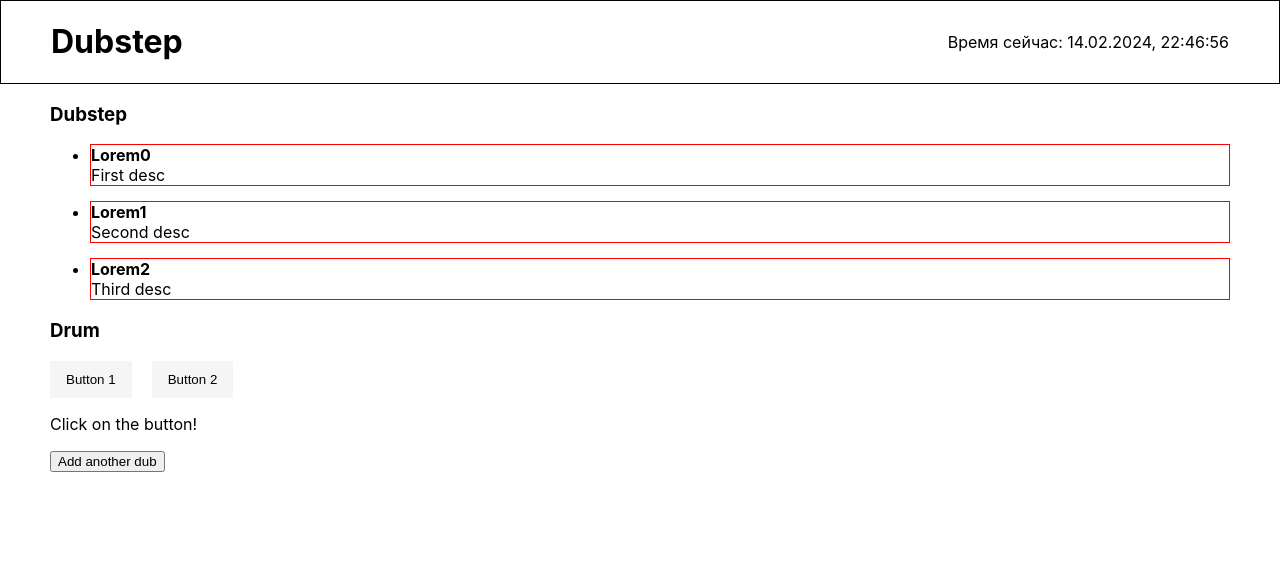
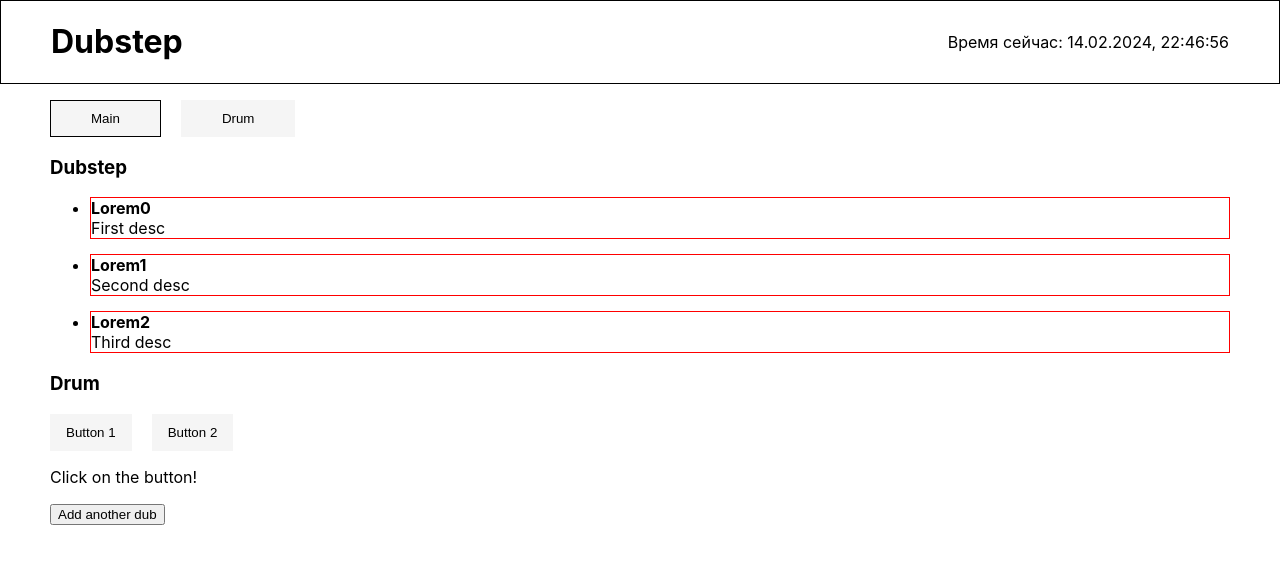
Before and after one commit to AllesKaput/react-tests, a React (Create React App) app: page / in a window 1280 px wide. Shown: the top 564 px of the page. Built offline with nearby package versions, Linux system fonts and the light colour scheme.

Commit message:
Инкапсулированы css стили, добавлено переключение между вкладками страницы

```diff
--- a/src/App.jsx
+++ b/src/App.jsx
@@ -1,22 +1,43 @@
 import "./App.css";
+import { useState } from "react";
 import Header from "./components/header/header.jsx";
 import ParagraphsSection from "./components/paragraphsSection/paragraphSection.jsx";
 import ButtonSection from "./components/buttonSection/buttonSection.jsx";
 import AddChildren from "./components/addChildren/addChildren.jsx";
-import jsonTestData from "./data/test.json";
+import TabSwitchSection from "./components/tabSwitchSection/tabSwitchSectrion.jsx";
+import DrumSection from "./components/drumSection/drumSection.jsx";
 
-console.log(jsonTestData);
+// import jsonTestData from "./data/test.json";
+// console.log(jsonTestData);
 
 function App() {
+    const [activeTab, setActiveTab] = useState("Main");
+
+    function switchTabs(currentTab) {
+        setActiveTab(currentTab);
+    }
     return (
         <>
             <Header />
             <main>
-                <ParagraphsSection />
+                <TabSwitchSection
+                    activeTab={activeTab}
+                    switchTabs={switchTabs}
+                />
 
-                <ButtonSection />
+                {activeTab === "Main" && (
+                    <>
+                        <ParagraphsSection />
+                        <ButtonSection />
+                        <AddChildren />
+                    </>
+                )}
 
-                <AddChildren />
+                {activeTab === "Drum" && (
+                    <>
+                        <DrumSection />
+                    </>
+                )}
             </main>
         </>
     );
--- a/src/components/button/button.jsx
+++ b/src/components/button/button.jsx
@@ -1,5 +1,4 @@
-import { useState } from "react";
-import "./button.css";
+import classes from "./button.module.css";
 // children - неявно передающийся props, в него попадает содержимое находящееся между тегами (как в обычном html)
 // можно передавать также теги и JS-код
 export default function Button({ children, onClick, isActive }) {
@@ -8,7 +7,7 @@ export default function Button({ children, onClick, isActive }) {
             // начальный класс button + переключатель активного класса isActive
             // isActive переключается на true/false в зависимости от контента
             // внутри тега
-            className={"button" + " " + (isActive ? "active" : "")}
+            className={classes.button + " " + (isActive ? classes.active : "")}
             onClick={() => {
                 // при клике запускается переданная из app.jsx в компонент функция
                 // которая неким образом взаимодействует со страницей
--- /dev/null
+++ b/src/components/drumSection/drumSection.jsx
@@ -0,0 +1,7 @@
+export default function DrumSection() {
+    return (
+        <section>
+            <h2>Drum</h2>
+        </section>
+    );
+}
--- a/src/components/header/header.jsx
+++ b/src/components/header/header.jsx
@@ -1,5 +1,5 @@
 import { useState } from "react";
-import "./header.css";
+import classes from "./header.module.css";
 
 export default function Header() {
     // now это текущее время и дата
@@ -19,7 +19,7 @@ export default function Header() {
     }, 1000);
 
     return (
-        <header>
+        <header className={classes["header-class"]}>
             {/* <img src={logo} alt="err" /> */}
             <h1>Dubstep</h1>
 
--- a/src/components/header/header.css
+++ b/src/components/header/header.module.css
@@ -1,12 +1,7 @@
-header {
+.header-class {
     border: 1px solid black;
     display: flex;
     align-items: center;
     justify-content: space-between;
     padding: 0 50px;
 }
-
-img {
-    width: 100px;
-    height: 100px;
-}
--- a/src/components/paragraphs/paragraph.css
+++ b/src/components/paragraphs/paragraph.module.css
@@ -1,9 +1,4 @@
-ul {
-    display: flex;
-    flex-direction: column;
-}
-
-li:not(:last-child) {
+.list-element:not(:last-child) {
     margin-bottom: 15px;
 }
 
--- a/src/components/paragraphs/paragraphs.jsx
+++ b/src/components/paragraphs/paragraphs.jsx
@@ -1,9 +1,9 @@
-import "./paragraph.css";
+import classes from "./paragraph.module.css";
 
 export default function Paragraphs({ title, description }) {
     // return props.map((element, index) => {
     return (
-        <li className="list-element">
+        <li className={classes["list-element"]}>
             <p>
                 <strong>{title}</strong>
                 {description}
--- /dev/null
+++ b/src/components/tabSwitchSection/tabSwitchSection.module.css
@@ -0,0 +1,8 @@
+.tab-switch-section {
+    margin-top: 1rem;
+}
+
+.tab-switch-section button {
+    padding-left: 40px;
+    padding-right: 40px;
+}
--- /dev/null
+++ b/src/components/tabSwitchSection/tabSwitchSectrion.jsx
@@ -0,0 +1,31 @@
+import classes from "./tabSwitchSection.module.css";
+import Button from "../button/button";
+
+export default function TabSwitchSection({ activeTab, switchTabs }) {
+    // const [activeTab, setActiveTab] = useState("Main");
+
+    // function switchTabs(currentTab) {
+    //     setActiveTab(currentTab);
+    // }
+
+    return (
+        <div className={classes["tab-switch-section"]}>
+            <Button
+                onClick={() => {
+                    switchTabs("Main");
+                }}
+                isActive={activeTab === "Main"}
+            >
+                Main
+            </Button>
+            <Button
+                onClick={() => {
+                    switchTabs("Drum");
+                }}
+                isActive={activeTab === "Drum"}
+            >
+                Drum
+            </Button>
+        </div>
+    );
+}
```
Also changed, not shown: src/components/button/button.module.css (renamed from src/components/button/button.css).
